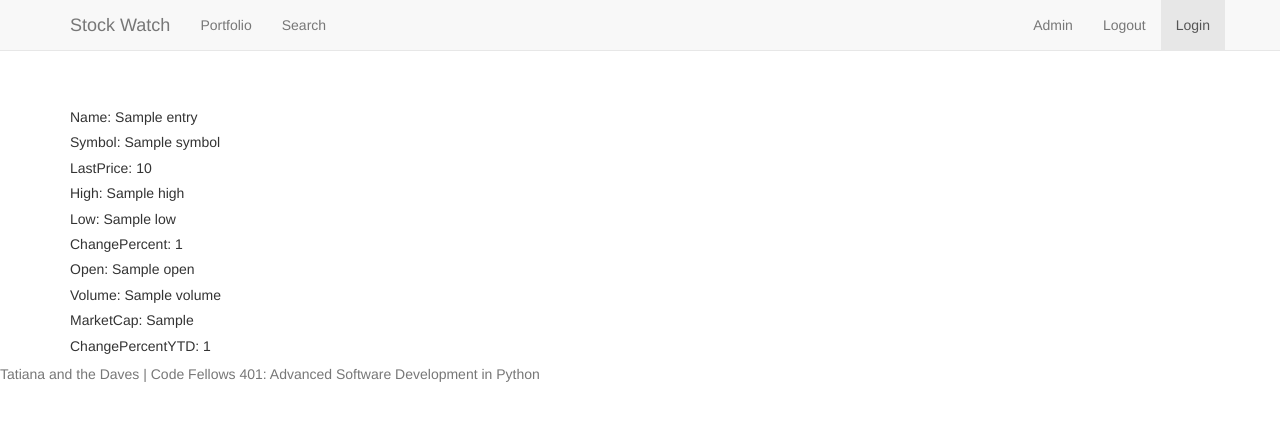
After one commit to tanyaweaver/market-analysis, a Python web app: template market_analysis/templates/details.jinja2 in a window 1280 px wide. The commit adds this page. Shown: the top 421 px of the page. Run offline with Jinja, Linux system fonts and the light colour scheme; the template is opened without the code that fills it: most values are stand-ins (such as "Sample title", 1, 10 or a date in 2020); some libraries are stand-ins or nearby versions; some web fonts are replaced.

Commit message:
hooked up stock symbols on portfolio to details about one stock page

```diff
--- a/market_analysis/routes.py
+++ b/market_analysis/routes.py
@@ -1,6 +1,7 @@
 def includeme(config):
     # config.add_static_view('static', 'static', cache_max_age=3600)
     config.add_route('portfolio', '/')
+    config.add_route('details', '/details/{sym}')
     config.add_route('home_test', '/test')
     config.add_route('search_test', '/search_test')
     config.add_route('add_test', '/add_test')
--- /dev/null
+++ b/market_analysis/templates/details.jinja2
@@ -0,0 +1,24 @@
+{% extends "layout.jinja2" %}
+  {% block body %}
+        <br>
+        <br>
+        <br>
+        <br>
+        <br>
+         <article class="single-entry">
+              <h5>Name: {{ entry.Name }}</h5>
+              <h5>Symbol: {{ entry.Symbol }}</h5>
+              <h5>LastPrice: {{ entry.LastPrice }}</h5>
+              <h5>High: {{ entry.High }}</h5>
+              <h5>Low: {{ entry.Low }}</h5>
+              <h5>ChangePercent: {{ entry.ChangePercent }}</h5>
+              <h5>Open: {{ entry.Open }}</h5>
+              <h5>Volume: {{ entry.Volume }}</h5>
+              <h5>MarketCap: {{ entry.MarketCap }}</h5>
+              <h5>ChangePercentYTD: {{ entry.ChangePercentYTD }}</h5>
+
+         </article>
+
+
+
+  {% endblock %}
--- a/market_analysis/templates/portfolio.jinja2
+++ b/market_analysis/templates/portfolio.jinja2
@@ -21,7 +21,7 @@
             {% for stock in stocks %}
               <tr>
                 <th scope="row">{{ stock.id }}</th>
-                <td><a href="{{request.route_url('portfolio',id=stock.id)}}"><bold>{{ stock.symbol }}</bold></a></td>
+                <td><a href="/details/{{ stock.symbol }}"><bold>{{ stock.symbol }}</bold></a></td>
                 <td>{{ stock.value }}</td>
                 <td>{{ stock.shars }}</td>
                 <td>{{ stock.precent }}</td>
```
Also changed, not shown: market_analysis/views/default.py (+7 -0 lines).
